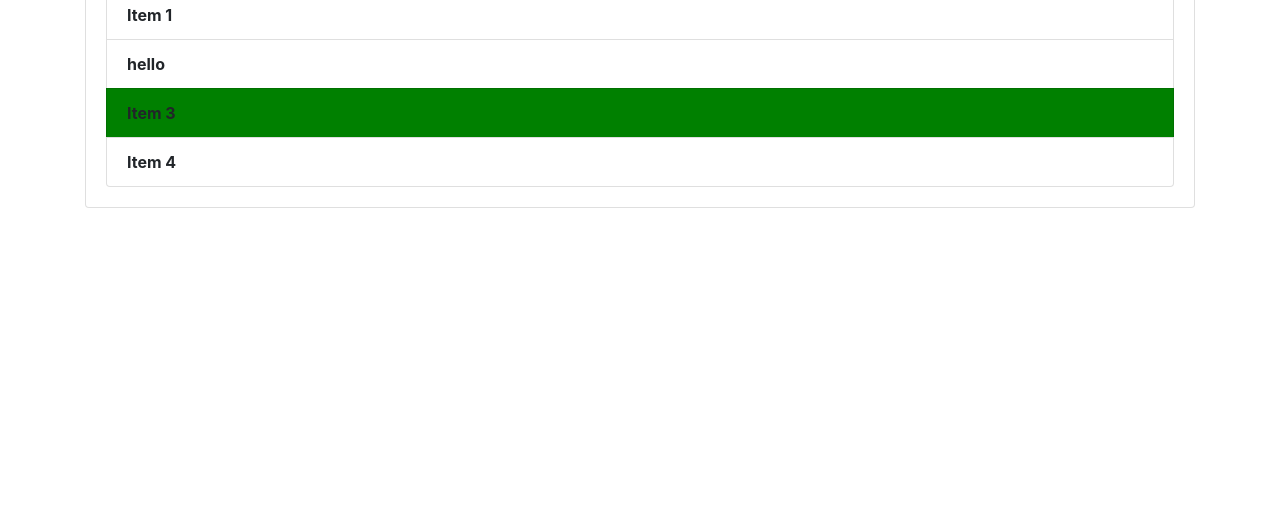
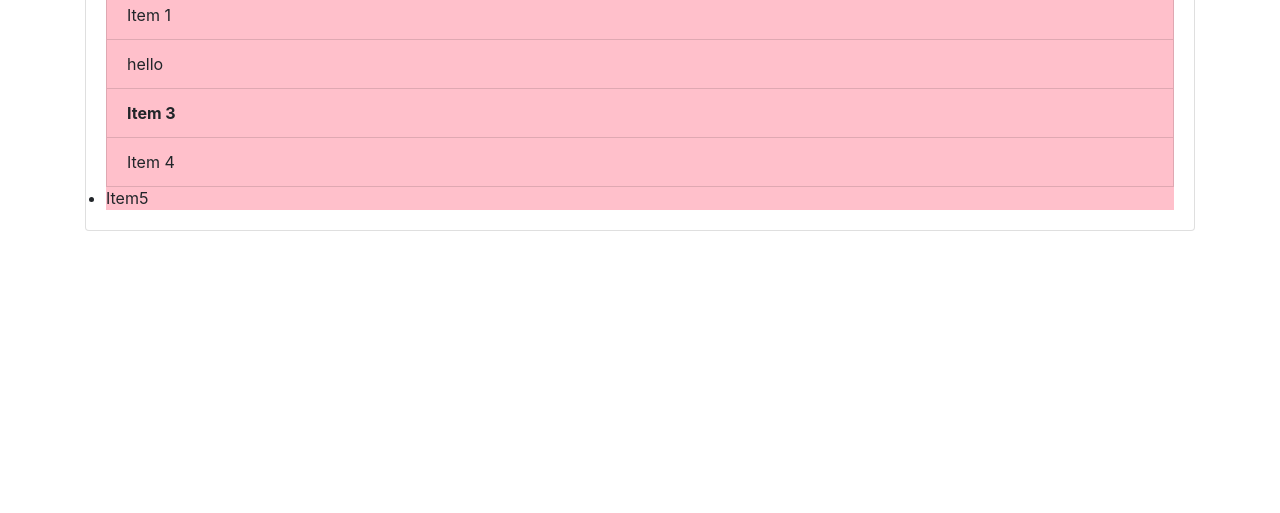
Before and after one commit to kowshi01/gitprogram, a plain HTML site: page index.html in a window 1280 px wide. Shown: the part 287-800 px from the top of the page. Drawn offline with nearby package versions, Linux system fonts and the light colour scheme.

Commit message:
4th commit

```diff
--- a/gitaddapp.js
+++ b/gitaddapp.js
@@ -1,6 +1,12 @@
-var a=document.getElementsByClassName("list-group-item");
+/*var a=document.getElementsByClassName("list-group-item");
 a[1].textContent='hello';
 a[2].style.backgroundColor = 'green';
 for(var i=0;i<a.length;i++){
     a[i].style.fontWeight='bold';
+}*/
+var a=document.getElementsByTagName("li");
+a[1].textContent='hello';
+a[2].style.fontWeight='bold';
+for(var i=0;i<a.length;i++){
+    a[i].style.backgroundColor="pink";
 }
--- a/index.html
+++ b/index.html
@@ -26,6 +26,7 @@
       <li class="list-group-item">Item 2</li>
       <li class="list-group-item">Item 3</li>
       <li class="list-group-item">Item 4</li>
+      <li>Item5</li>
     </ul>
    </div>
   </div>
```
